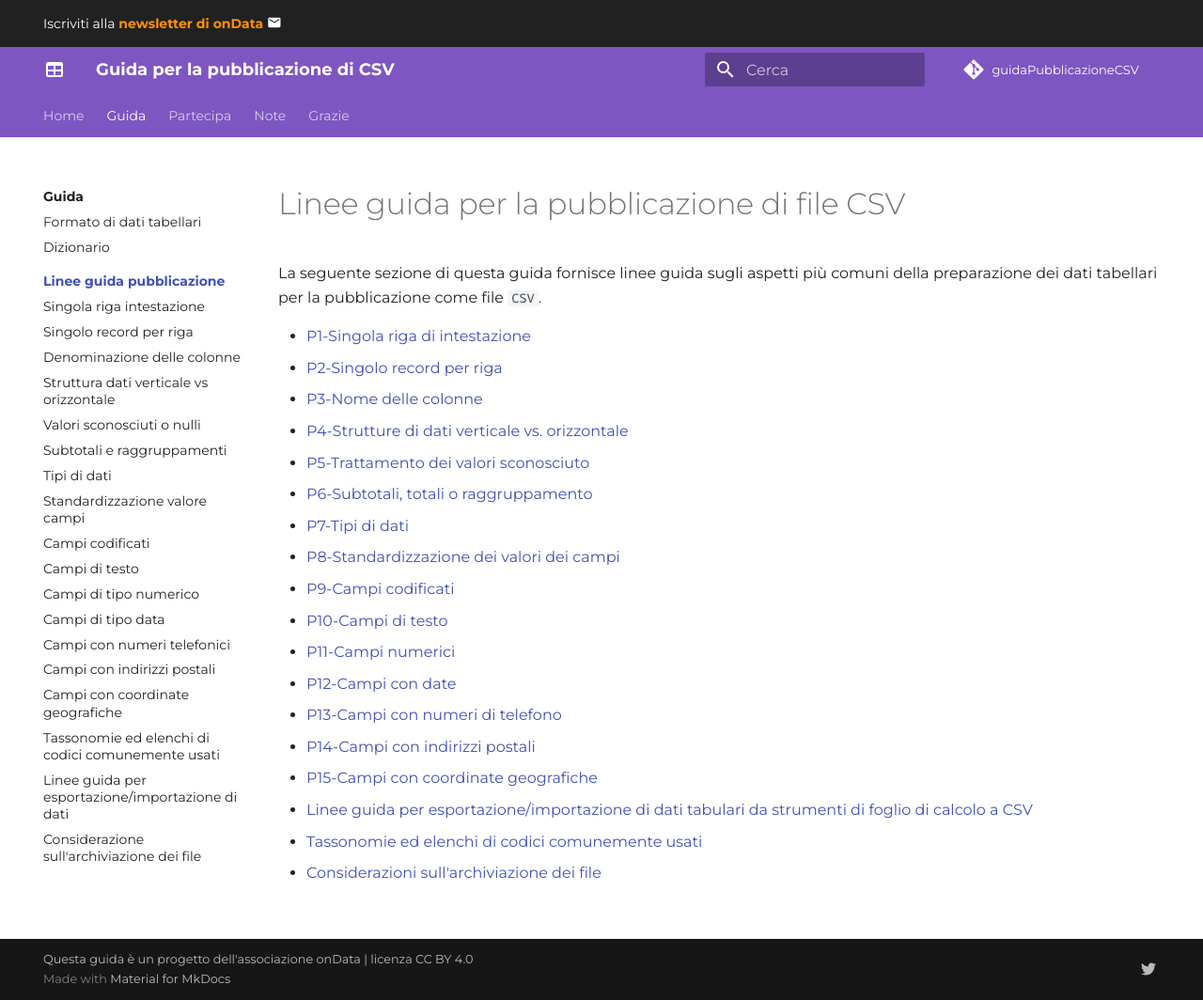
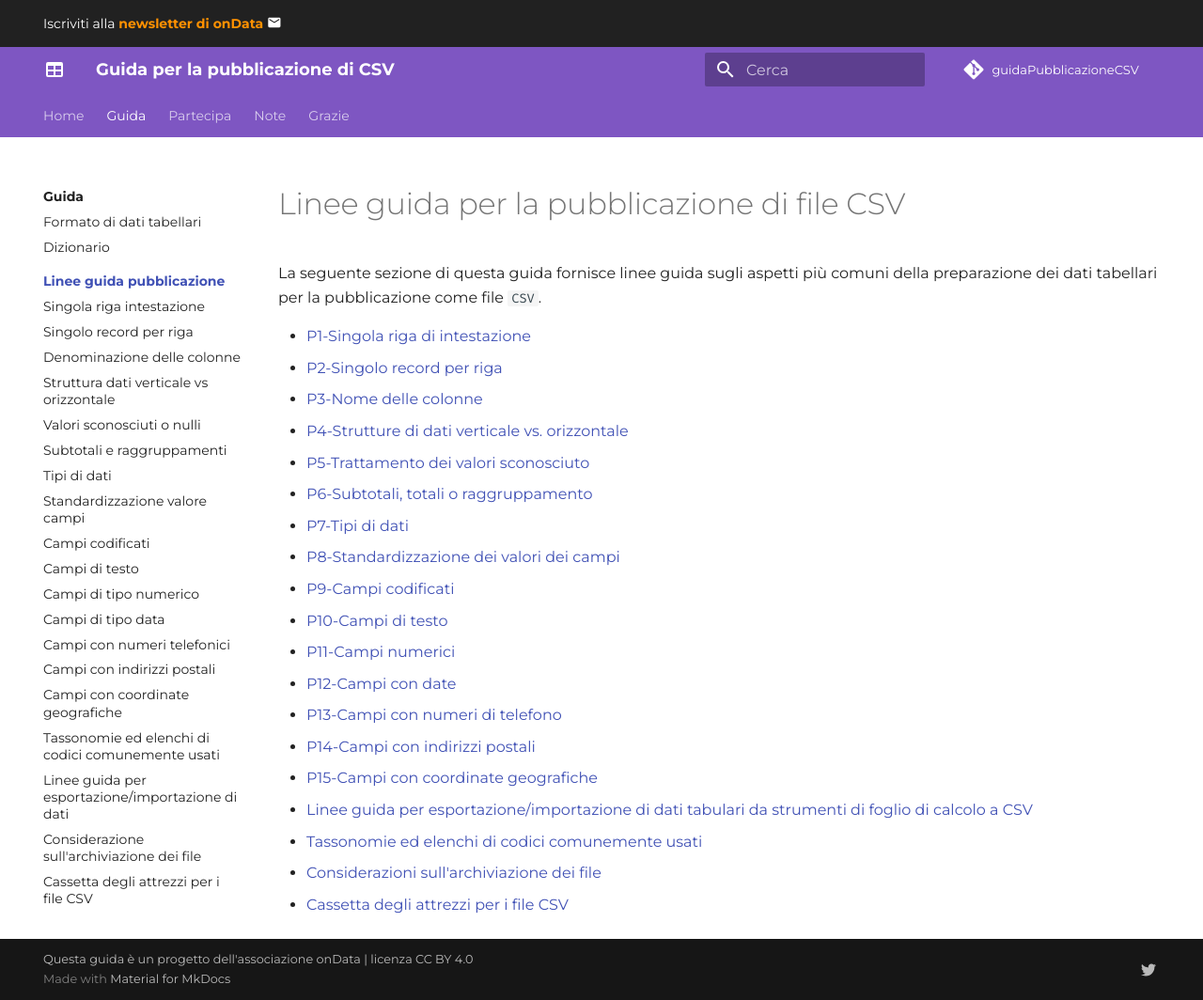
Before and after one commit to ondata/guidaPraticaPubblicazioneCSV, an MkDocs documentation site: the page built from docs/guida/linee_guida_pubblicazione/index.md, in a window 1280 px wide and 1064 px high. Shown: the whole window at 94% size. Built offline with MkDocs 1.6.1 and Material for MkDocs 9.7.7, drawn with Linux system fonts in a browser that asks for light colours; comment, search, counter and statistics services are not loaded.

Commit message:
inserito capito in indice

```diff
--- a/docs/guida/linee_guida_pubblicazione/index.md
+++ b/docs/guida/linee_guida_pubblicazione/index.md
@@ -26,3 +26,4 @@ La seguente sezione di questa guida fornisce linee guida sugli aspetti più comu
 - [Linee guida per esportazione/importazione di dati tabulari da strumenti di foglio di calcolo a CSV](Linee_guida_importazione_esportazione.md)
 - [Tassonomie ed elenchi di codici comunemente usati](Allegato1_tassonomie_elenchi_codici.md)
 - [Considerazioni sull'archiviazione dei file](Considerazioni_archiviazione.md)
+- [Cassetta degli attrezzi per i file CSV](Cassetta_attrezzi.md)
--- a/mkdocs.yml
+++ b/mkdocs.yml
@@ -72,6 +72,7 @@ nav:
           - Tassonomie ed elenchi di codici comunemente usati: guida/linee_guida_pubblicazione/Tassonomie_elenchi_codici.md
           - Linee guida per esportazione/importazione di dati: guida/linee_guida_pubblicazione/Linee_guida_importazione_esportazione.md
           - Considerazione sull'archiviazione dei file: guida/linee_guida_pubblicazione/Considerazioni_archiviazione.md
+          - Cassetta degli attrezzi per i file CSV: guida/linee_guida_pubblicazione/Cassetta_attrezzi.md
     - Partecipa: partecipa.md
     - Note: note_redazione.md
     - Grazie: grazie.md
```
